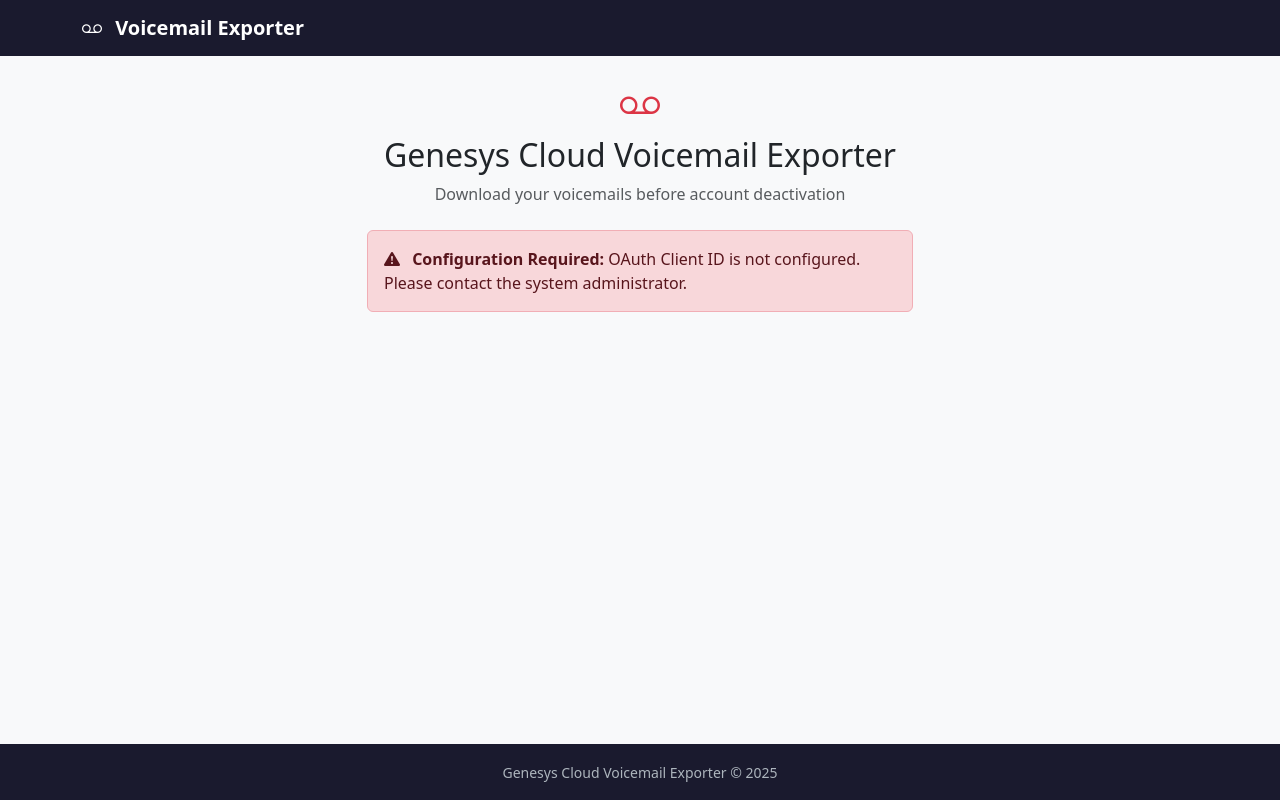
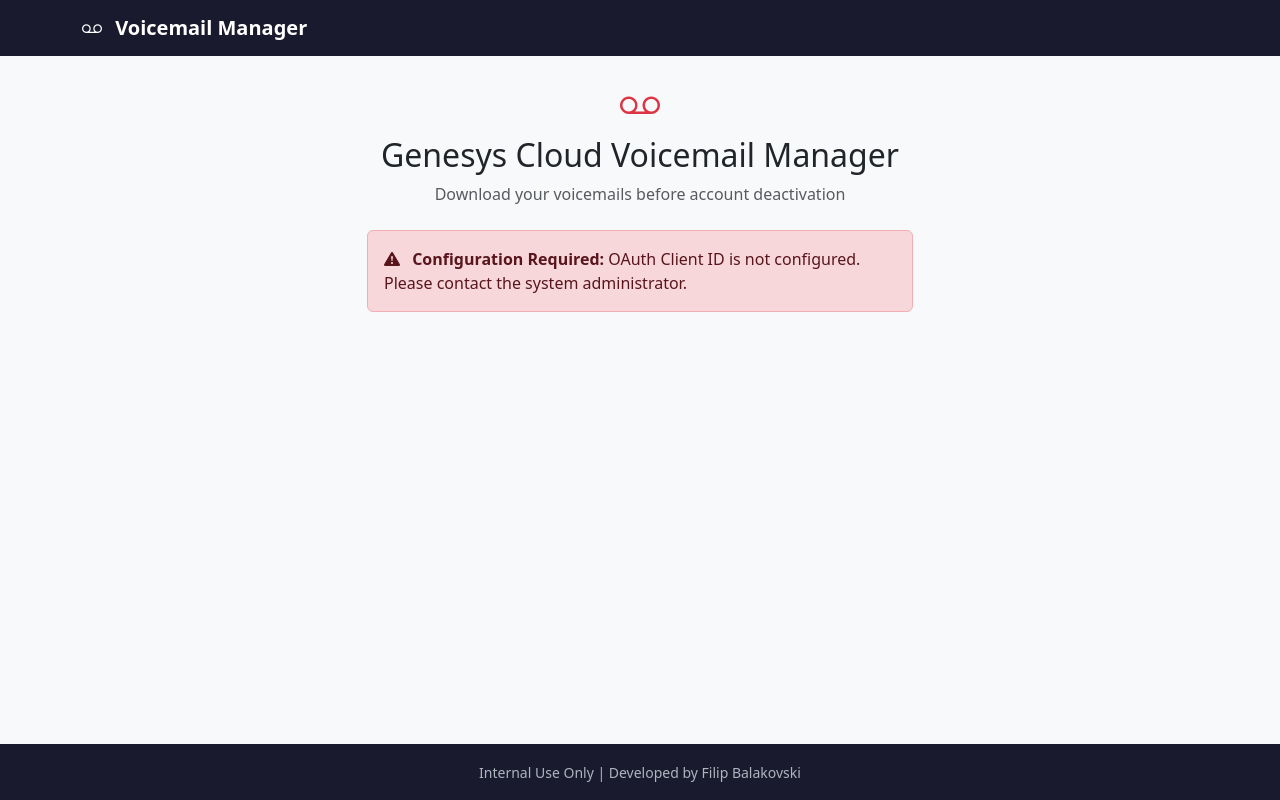
Before and after one commit to filipbal/genesys-voicemail-manager, a Flask app: page / in a window 1280 px wide. Run offline with Flask 3, Linux system fonts and the light colour scheme.

Commit message:
Modify footer

```diff
--- a/templates/base.html
+++ b/templates/base.html
@@ -114,7 +114,7 @@
         <div class="container">
             <a class="navbar-brand" href="{{ url_for('index') }}">
                 <i class="bi bi-voicemail me-2"></i>
-                Voicemail Exporter
+                Voicemail Manager
             </a>
 
             {% if session.get('access_token') %}
@@ -171,7 +171,7 @@
     <!-- Footer -->
     <footer class="footer">
         <div class="container text-center">
-            <small>Genesys Cloud Voicemail Exporter &copy; {{ now().year if now is defined else 2025 }}</small>
+            <small>Internal Use Only | Developed by Filip Balakovski</small>
         </div>
     </footer>
 
--- a/templates/index.html
+++ b/templates/index.html
@@ -9,7 +9,7 @@
             <h1 class="display-6">
                 <i class="bi bi-voicemail text-danger"></i>
             </h1>
-            <h2>Genesys Cloud Voicemail Exporter</h2>
+            <h2>Genesys Cloud Voicemail Manager</h2>
             <p class="text-muted">Download your voicemails before account deactivation</p>
         </div>
 
```
